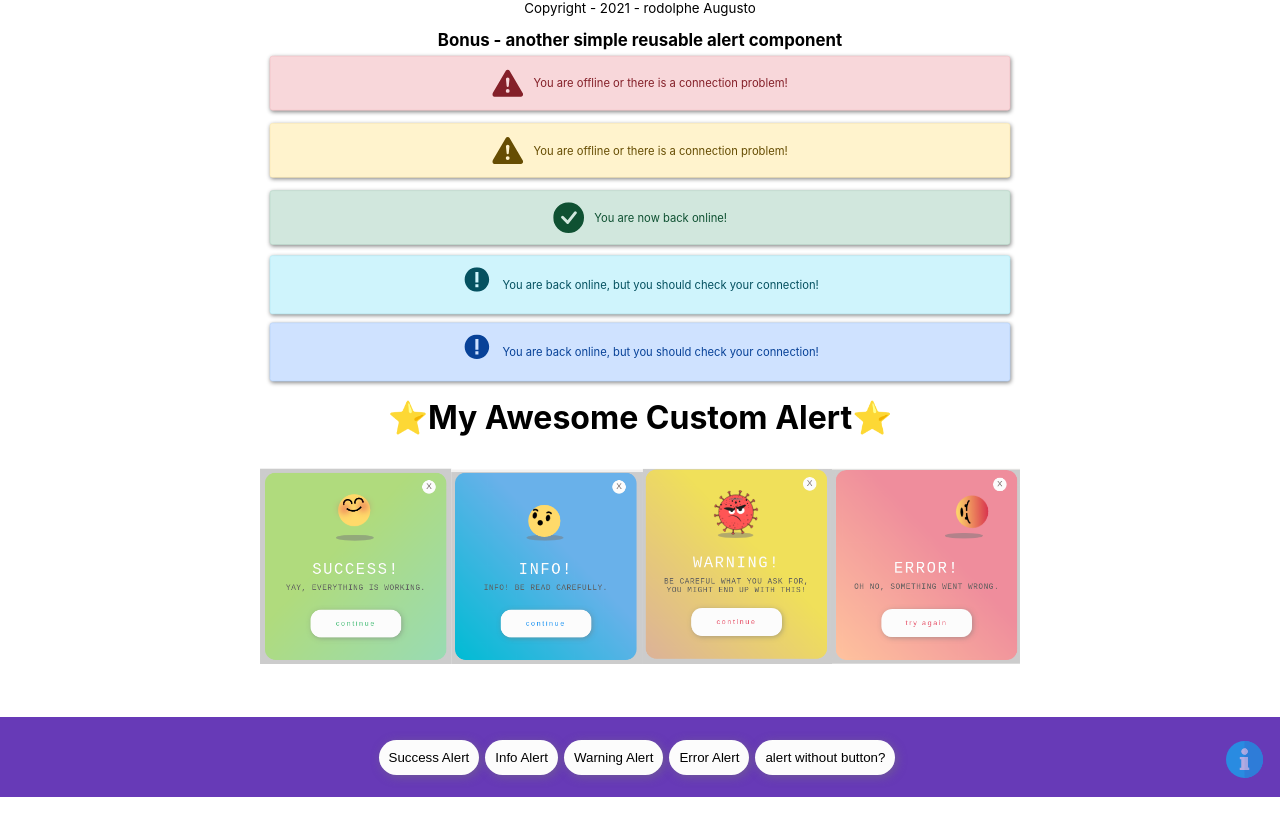
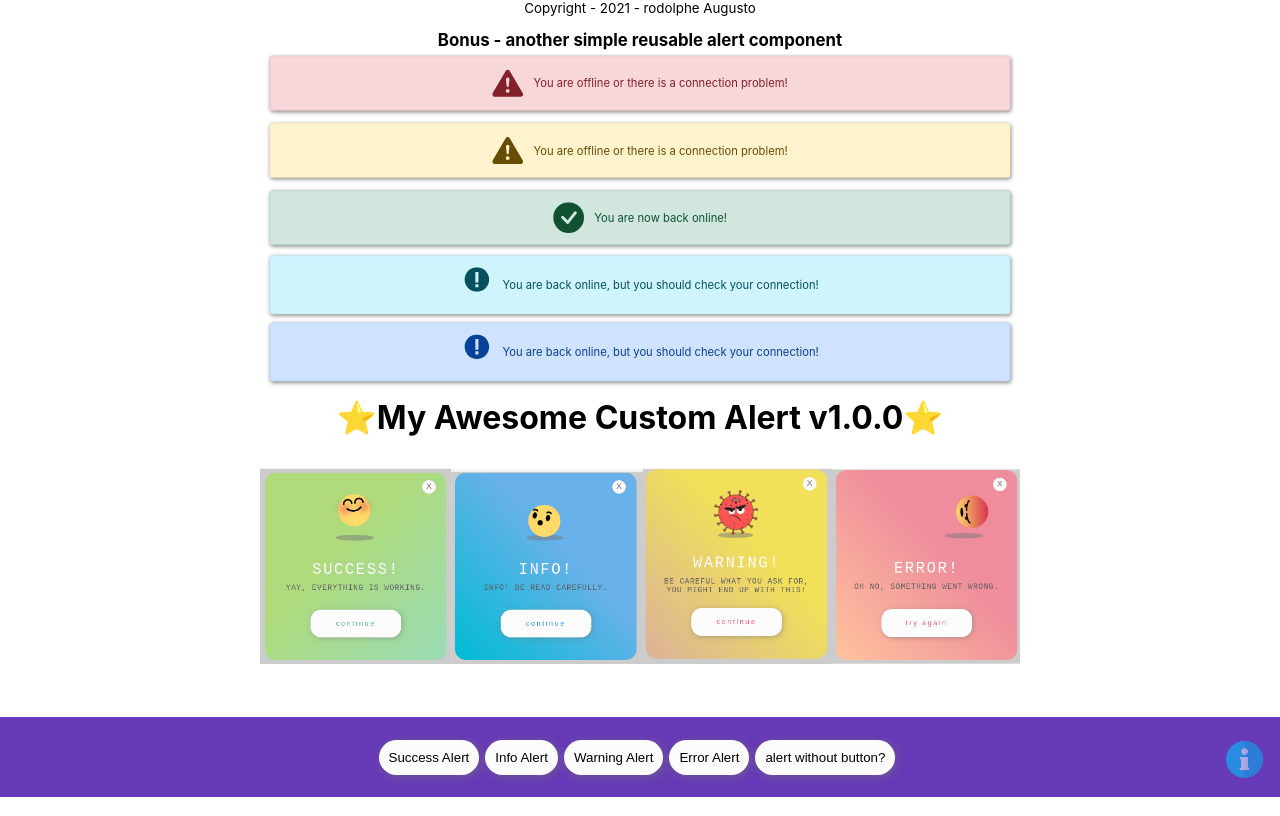
Before and after one commit to rodolphe37/my-awesome-custom-alert, a React (Create React App) app: page / in a window 1280 px wide. Built offline with nearby package versions, Linux system fonts and the light colour scheme.

Commit message:
add some props to alert  customization

```diff
--- a/src/App.js
+++ b/src/App.js
@@ -139,7 +139,7 @@ function App() {
       </div>
       <sub>Copyright - 2021 - rodolphe Augusto</sub>
       <div className="appLogo">
-        <h1>⭐My Awesome Custom Alert⭐</h1>
+        <h1>⭐My Awesome Custom Alert v1.0.0⭐</h1>
         <img src={AppPicture} alt="app logo" width="400" />
       </div>
       <div className="withoutButton Message">
```
